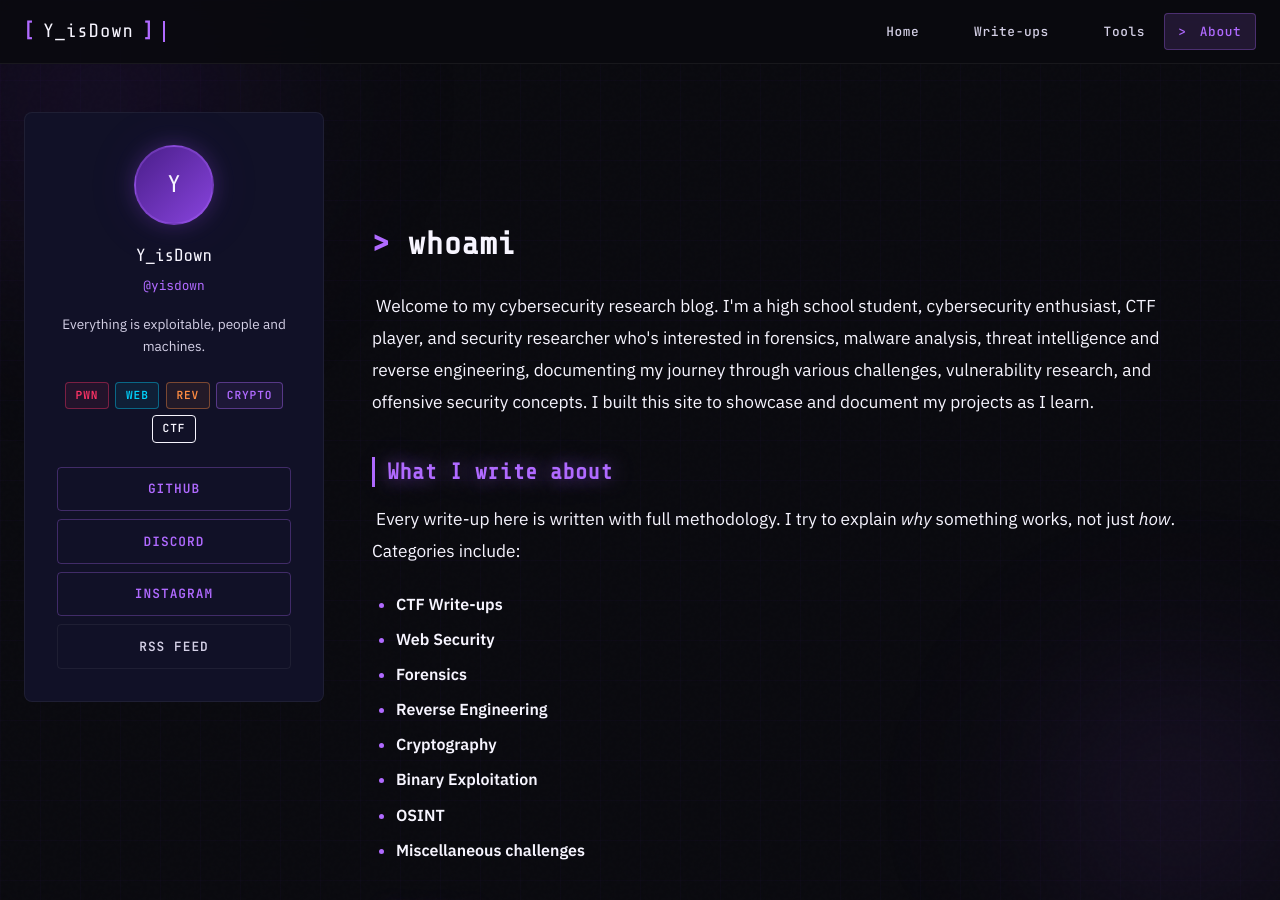
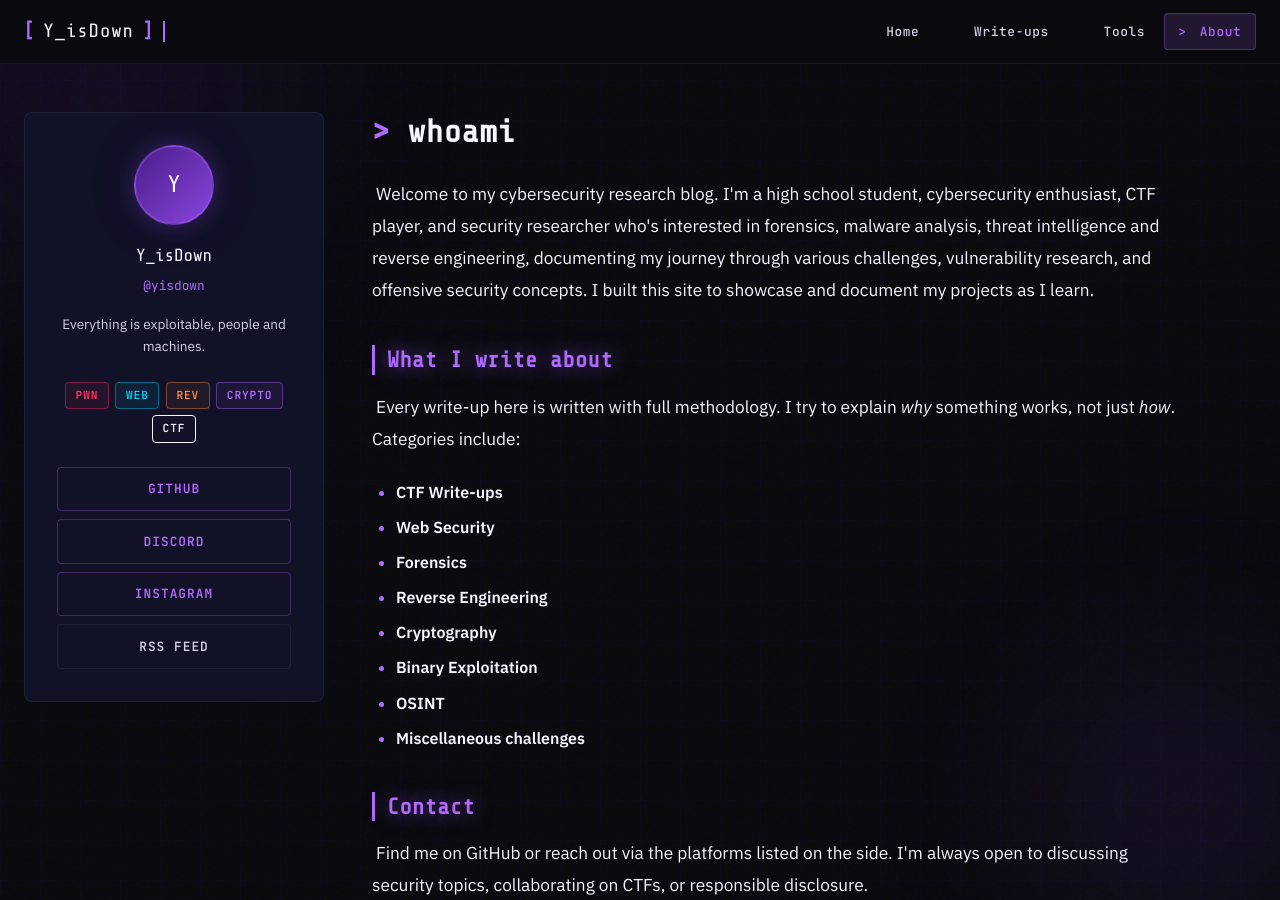
Before and after one commit to yisdown/yisdown.github.io, a Jekyll site: the page built from about.html, in a window 1280 px wide and 900 px high. Built offline with Jekyll 4.4.1, drawn with Linux system fonts in a browser that asks for light colours.

Commit message:
Update v0.31

```diff
--- a/about.html
+++ b/about.html
@@ -72,7 +72,7 @@ permalink: /about/
     </div>
 
     <!-- About content -->
-    <div class="post-content" style="padding-top: calc(64px + 3rem)">
+    <div class="post-content">
       <h1
         style="
           font-family: &quot;Share Tech Mono&quot;, monospace;
```
